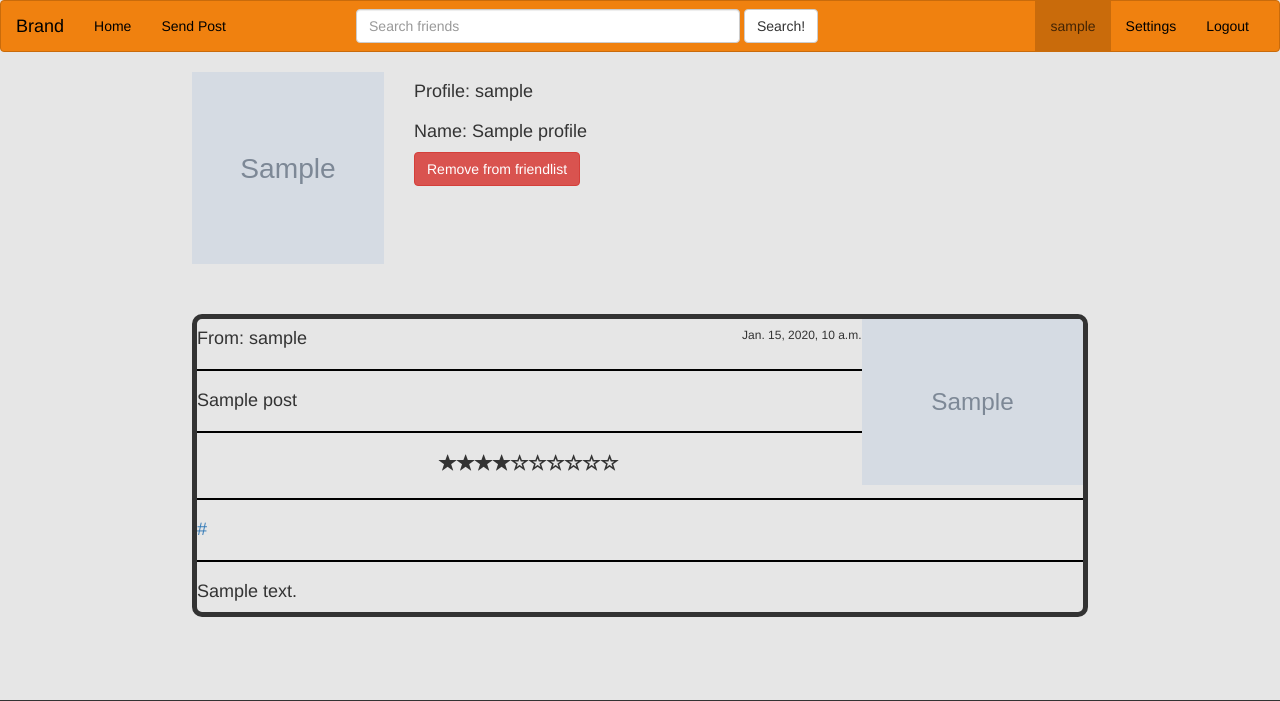
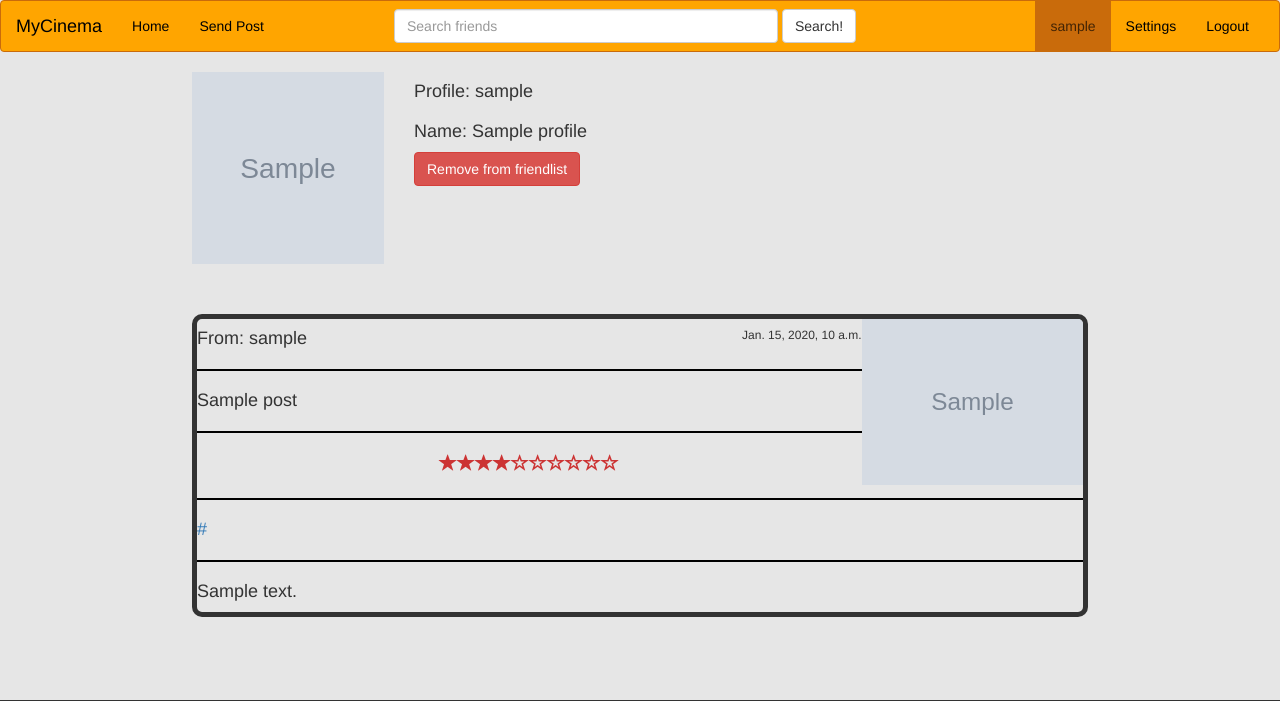
Before and after one commit to thepassenger-hub/MyCinema, a Django app: a page that uses movieapp_backend/movieapp_frontend/templates/skeleton.html in a window 1280 px wide. Shown: the top 701 px of the page. Run offline with Django 3.2, Linux system fonts and the light colour scheme; a user stored in the database is signed in; tables that the repository leaves empty hold one stand-in row (values such as "Sample post"); grey boxes marked "Sample" are stand-in pictures; parts of the project's set-up code (start-up, migrations or seed data) failed here and were passed over; some libraries are stand-ins or nearby versions.

Commit message:
Refactor

```diff
--- a/movieapp_backend/movieapp_frontend/static/css/index.css
+++ b/movieapp_backend/movieapp_frontend/static/css/index.css
@@ -15,6 +15,9 @@
 }
 #movie_rating_int {
 	display: none;
+}
+.glyphicon {
+    color: #CC3333;
 }
 #movie_content {
     overflow-wrap: break-word;
--- a/movieapp_backend/movieapp_frontend/static/css/profile.css
+++ b/movieapp_backend/movieapp_frontend/static/css/profile.css
@@ -13,6 +13,9 @@
 }
 #no_posts_tag{
     text-align: center;
+}
+.glyphicon {
+    color: #CC3333;
 }
 /********************************
 Small devices - Tablets (<768px)
@@ -99,6 +102,9 @@ Small devices - Tablets (<768px)
     }
     #movie_content {
         margin-bottom: 20px;
+    }
+    #movie_rating {
+        text-align: center;
     }
 }
 
--- a/movieapp_backend/movieapp_frontend/static/css/skeleton.css
+++ b/movieapp_backend/movieapp_frontend/static/css/skeleton.css
@@ -12,7 +12,7 @@ body {
 ********************/
 
 .navbar-default {
-  background-color: #f0810f;
+  background-color: orange;
   border-color: #c96b0b;
   width: 100%;
 }
@@ -151,7 +151,7 @@ Medium devices - Tablets (768px<=)
     }
     /******Navbar*******/
     #search_friends_bar{
-        width: 20vw;
+        width: 17vw;
     }
     /************
         Footer
--- a/movieapp_backend/movieapp_frontend/templates/skeleton.html
+++ b/movieapp_backend/movieapp_frontend/templates/skeleton.html
@@ -22,7 +22,7 @@
             <span class="icon-bar"></span>
             <span class="icon-bar"></span>
           </button>
-          <a class="navbar-brand" href="#">Brand</a>
+          <a class="navbar-brand" href="#">MyCinema</a>
         </div>
 
         <!-- Collect the nav links, forms, and other content for toggling -->
```
Also changed, not shown: movieapp_backend/movieapp_backend/settings.py (+5 -9 lines), movieapp_backend/movieapp_frontend/static/images/rullino-logo.svg.
